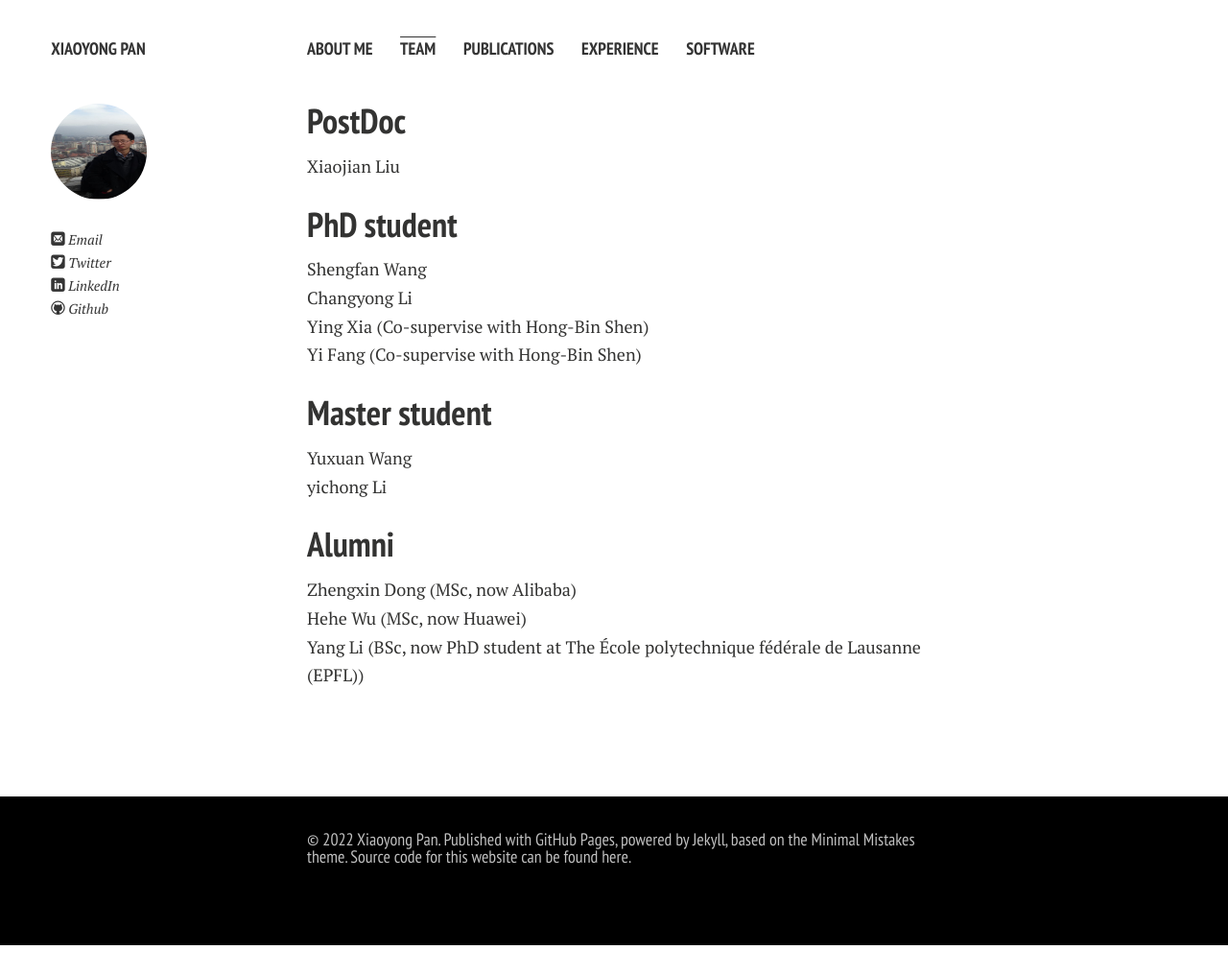
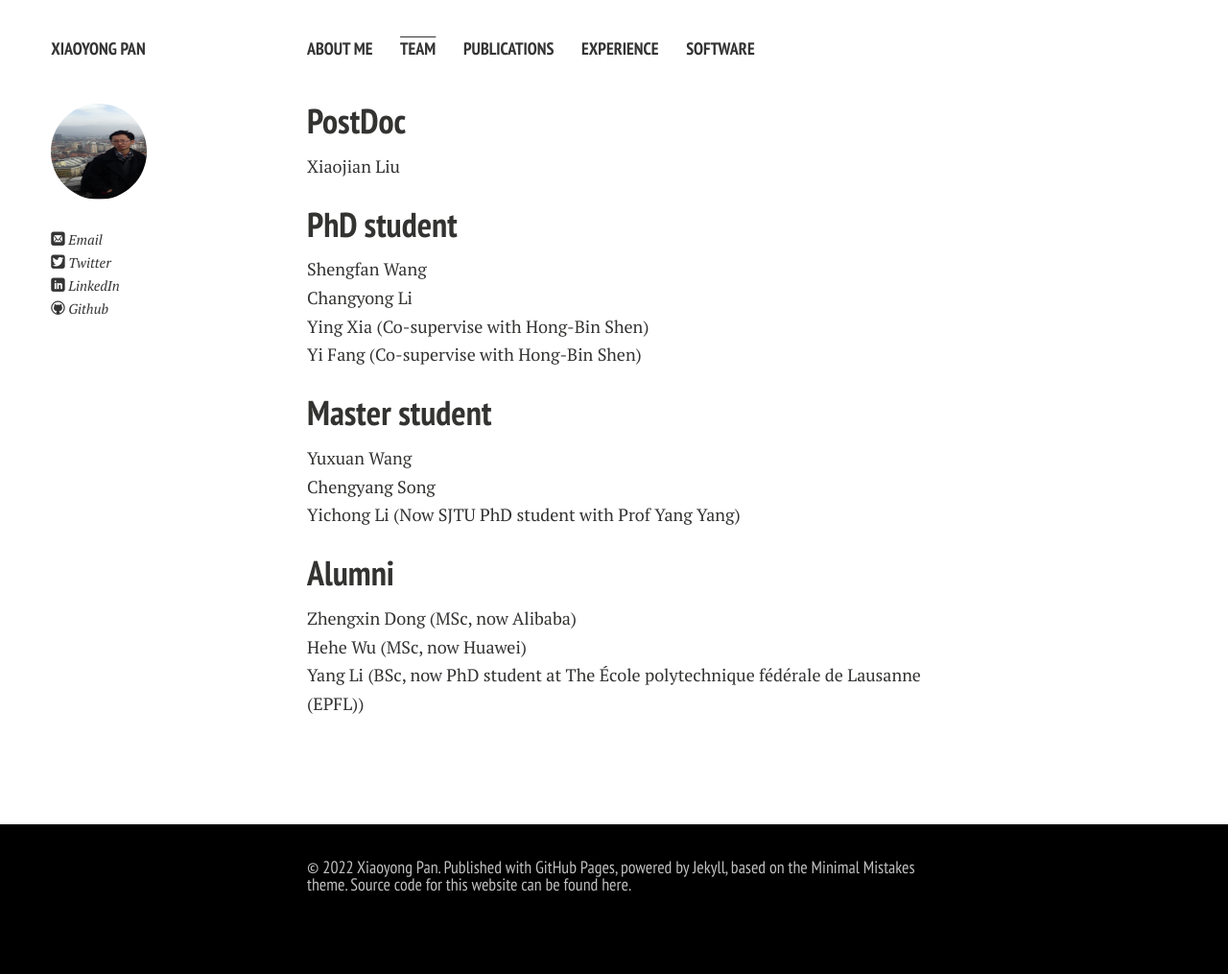
Before and after one commit to xypan1232/xypan1232.github.io, a Jekyll site: the page built from team.md, in a window 1280 px wide. Shown: the whole page at 96% size. Built offline with Jekyll 4.4.1, drawn with Linux system fonts in a browser that asks for light colours; nearby versions of some CDN libraries; Markdown is read by kramdown in place of the engine named in the settings; before the commit the page ends 985 px from its top, so only the background shows below that.

Commit message:
Update team.md

```diff
--- a/team.md
+++ b/team.md
@@ -15,7 +15,8 @@ Yi Fang (Co-supervise with Hong-Bin Shen) <br>
 
 ## Master student
 Yuxuan Wang <br>
-yichong Li <br>
+Chengyang Song <br>
+Yichong Li (Now SJTU PhD student with Prof Yang Yang) <br>
 
 ## Alumni
 Zhengxin Dong (MSc, now Alibaba) <br>
```
